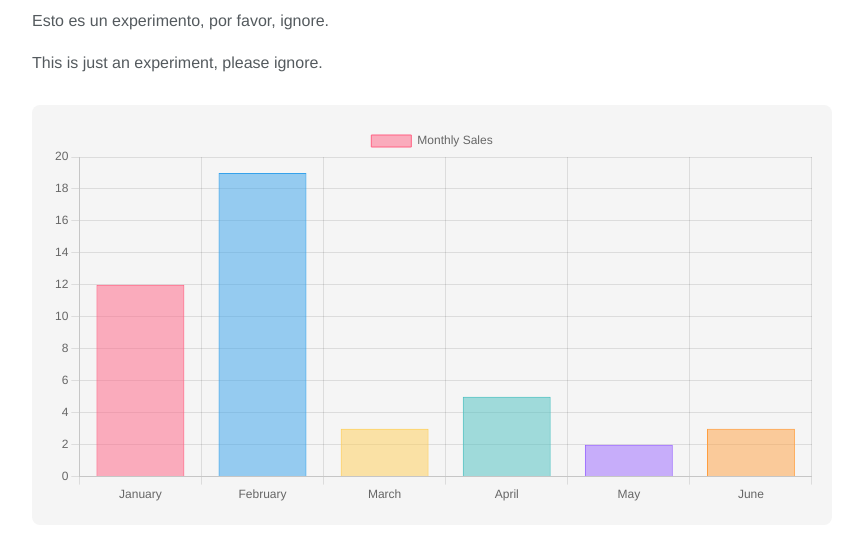
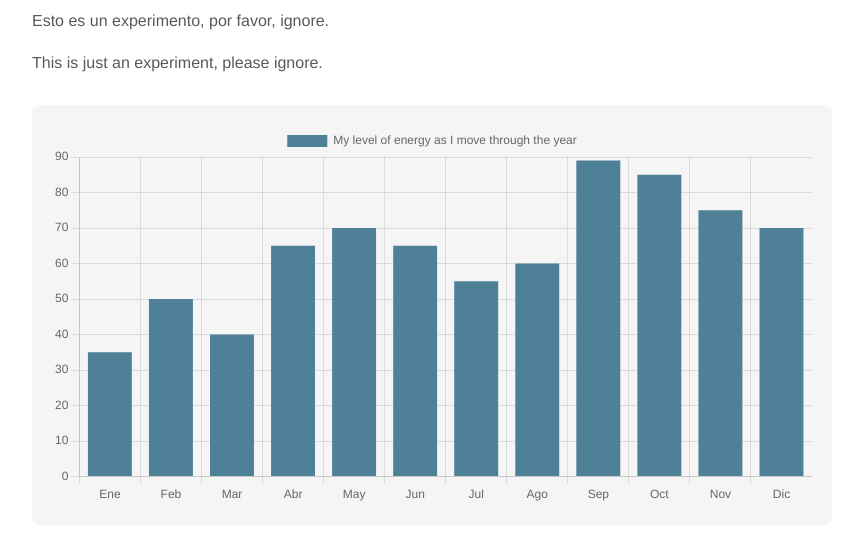
Before and after one commit to ignatiusgr/ignatiusgr.github.io, a plain HTML site: page index.html in a window 1280 px wide. Shown: the part 156-696 px from the top of the page, without its empty margins (208-1051 px from the left). Drawn offline with nearby package versions, Linux system fonts and the light colour scheme.

Commit message:
Update of chart
Changing number of bars and figures

```diff
--- a/index.html
+++ b/index.html
@@ -43,27 +43,17 @@
         new Chart(ctx, {
             type: 'bar',
             data: {
-                labels: ['January', 'February', 'March', 'April', 'May', 'June'],
+                labels: ['Ene', 'Feb', 'Mar', 'Abr', 'May', 'Jun', 'Jul', 'Ago', 'Sep', 'Oct', 'Nov', 'Dic'],
                 datasets: [{
-                    label: 'Monthly Sales',
-                    data: [12, 19, 3, 5, 2, 3],
+                    label: 'My level of energy as I move through the year',
+                    data: [35, 50, 40, 65, 70, 65, 55, 60, 89, 85, 75, 70],
                     backgroundColor: [
-                        'rgba(255, 99, 132, 0.5)',
-                        'rgba(54, 162, 235, 0.5)',
-                        'rgba(255, 206, 86, 0.5)',
-                        'rgba(75, 192, 192, 0.5)',
-                        'rgba(153, 102, 255, 0.5)',
-                        'rgba(255, 159, 64, 0.5)'
+                        'rgba(78, 128, 152, 1)',
                     ],
                     borderColor: [
-                        'rgba(255, 99, 132, 1)',
-                        'rgba(54, 162, 235, 1)',
-                        'rgba(255, 206, 86, 1)',
-                        'rgba(75, 192, 192, 1)',
-                        'rgba(153, 102, 255, 1)',
-                        'rgba(255, 159, 64, 1)'
+                        'rgba(0, 0, 0, 0)',
                     ],
-                    borderWidth: 1
+                    borderWidth: 0
                 }]
             },
             options: {
```
